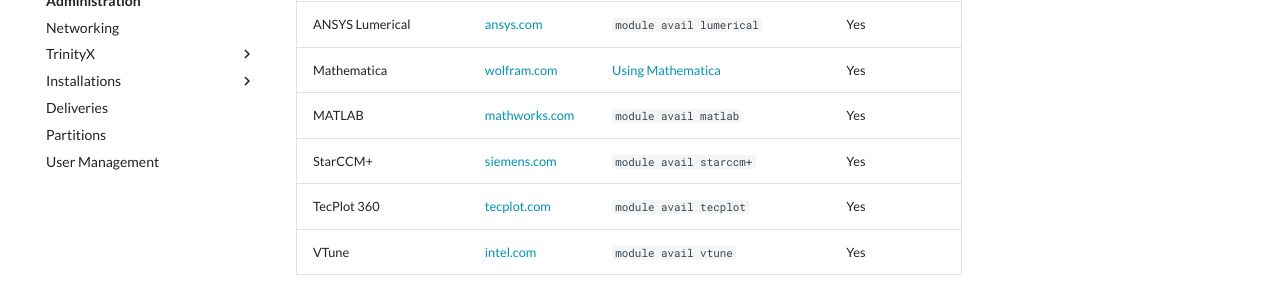
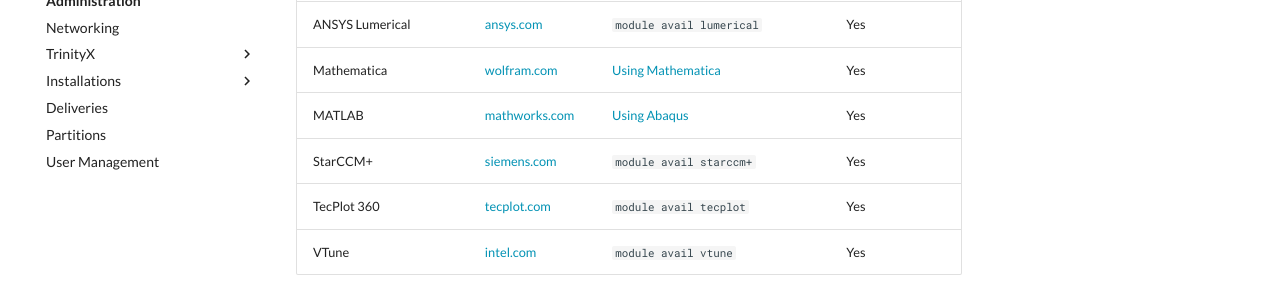
Before and after one commit to gferhpc/supercomputing.tue.nl, an MkDocs documentation site: the page built from pages/documentation/software/modules/commercial.md, in a window 1280 px wide and 1300 px high. Shown: the part 922-1222 px from the top of the window. Built offline with MkDocs 1.6.1 and Material for MkDocs 9.7.7, drawn with Linux system fonts in a browser that asks for light colours.

Commit message:
Update commercial.md

```diff
--- a/pages/documentation/software/modules/commercial.md
+++ b/pages/documentation/software/modules/commercial.md
@@ -20,7 +20,7 @@
 | Gurobi          | [gurobi.com](https://www.gurobi.com/){:target="_blank"} | `module avail Gurobi` | Yes (via MATLAB) |
 | ANSYS Lumerical | [ansys.com](https://www.ansys.com/products/optics){:target="_blank"} | `module avail lumerical` | Yes |
 | Mathematica     | [wolfram.com](https://www.wolfram.com/mathematica/){:target="_blank"} | [Using Mathematica](../recipes/mathematica.md) | Yes |
-| MATLAB          | [mathworks.com](https://www.mathworks.com/products/matlab.html){:target="_blank"} | `module avail matlab` | Yes |
+| MATLAB          | [mathworks.com](https://www.mathworks.com/products/matlab.html){:target="_blank"} | [Using Abaqus](../recipes/matlab.md) | Yes |
 | StarCCM+        | [siemens.com](https://plm.sw.siemens.com/en-US/simcenter/fluids-thermal-simulation/star-ccm/){:target="_blank"} | `module avail starccm+` | Yes |
 | TecPlot 360     | [tecplot.com](https://tecplot.com/products/tecplot-360/){:target="_blank"} | `module avail tecplot` | Yes |
 | VTune           | [intel.com](https://www.intel.com/content/www/us/en/developer/tools/oneapi/vtune-profiler.html){:target="_blank"} | `module avail vtune` | Yes |
```
